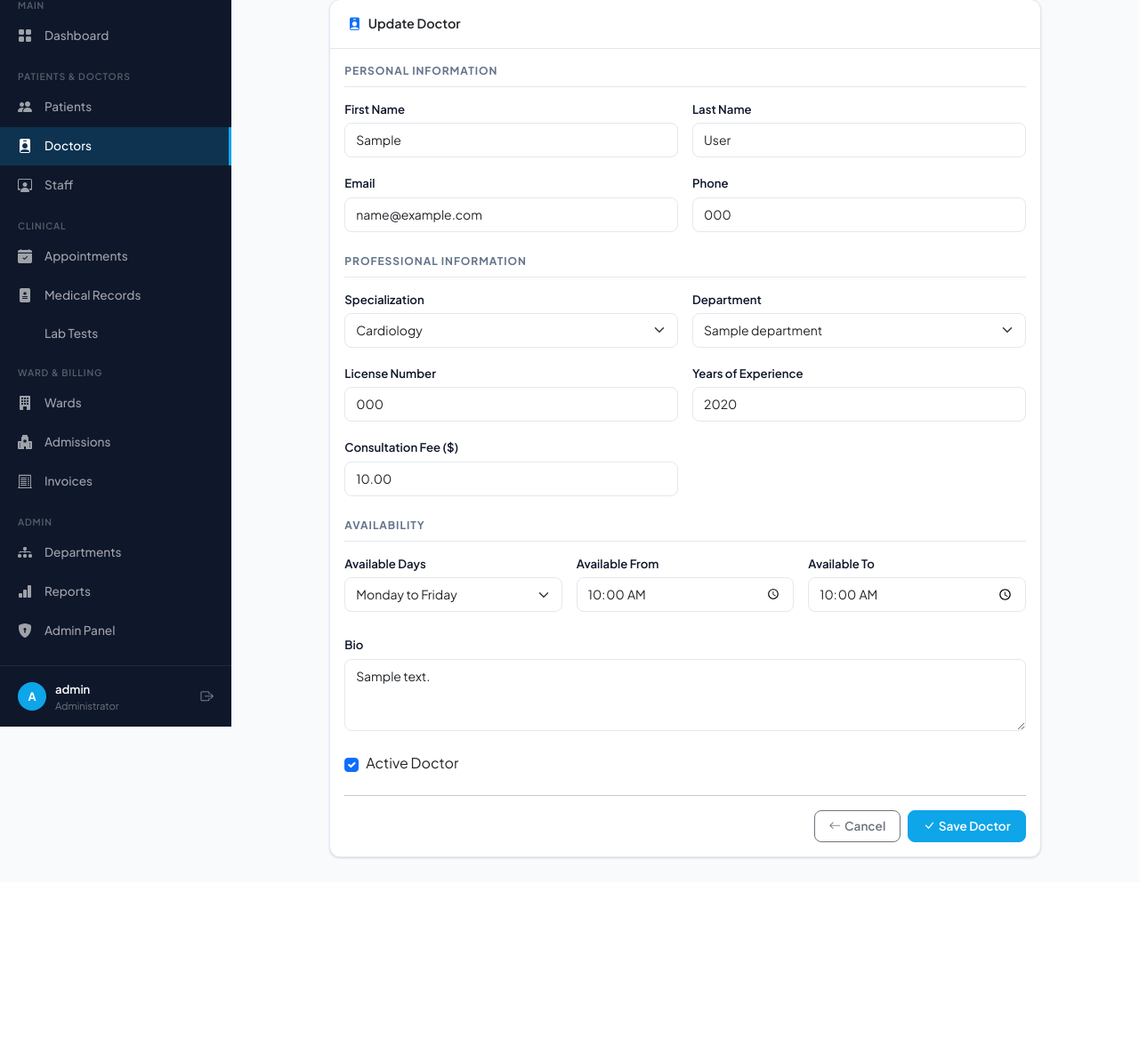
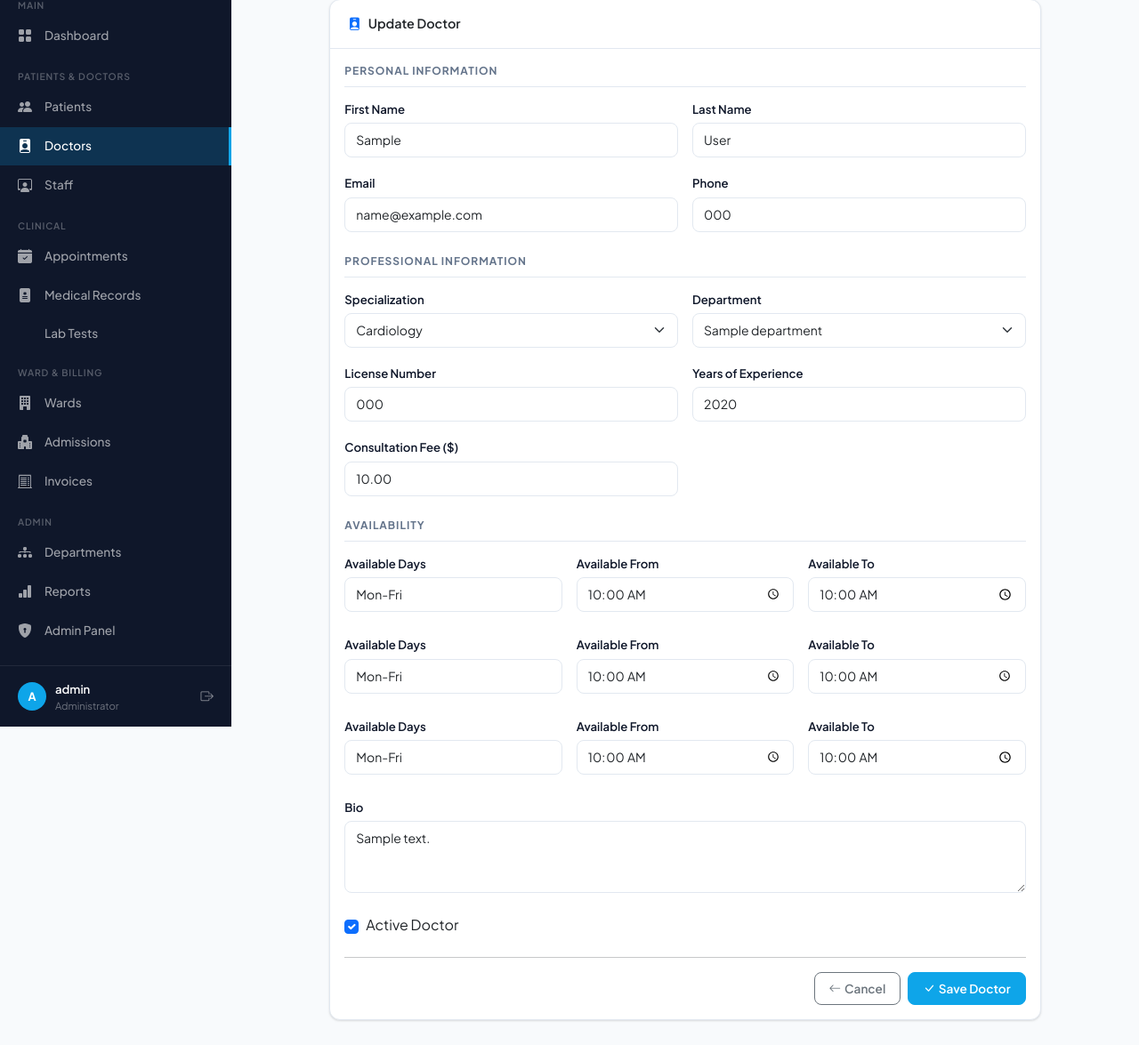
Before and after one commit to zainammar/hospital-management-system, a Django app: page /doctors/1/edit/ in a window 1280 px wide. Shown: the part 113-1288 px from the top of the page at 89% size. Before the commit the page ends 1079 px from the top, so only its background shows below. Run offline with Django 4.2, Linux system fonts and the light colour scheme; a user stored in the database is signed in; tables that the repository leaves empty hold one stand-in row (values such as "Sample post"); some libraries are stand-ins or nearby versions.

Commit message:
Update Doctor Form

```diff
--- a/hospital/forms.py
+++ b/hospital/forms.py
@@ -32,9 +32,12 @@ class DoctorForm(forms.ModelForm):
             'license_number': forms.TextInput(attrs={'class': 'form-control'}),
             'experience_years': forms.NumberInput(attrs={'class': 'form-control'}),
             'consultation_fee': forms.NumberInput(attrs={'class': 'form-control'}),
-            'available_days': forms.Select(attrs={'class': 'form-select'}),
+            'available_days': forms.TextInput(attrs={'class': 'form-control'}),
+            'available_days2': forms.TextInput(attrs={'class': 'form-control'}),
             'available_from': forms.TimeInput(attrs={'class': 'form-control', 'type': 'time'}),
             'available_to': forms.TimeInput(attrs={'class': 'form-control', 'type': 'time'}),
+            'available_from2': forms.TimeInput(attrs={'class': 'form-control', 'type': 'time'}),
+            'available_to2': forms.TimeInput(attrs={'class': 'form-control', 'type': 'time'}),
             'bio': forms.Textarea(attrs={'class': 'form-control', 'rows': 3}),
             'is_active': forms.CheckboxInput(attrs={'class': 'form-check-input'}),
         }
--- a/templates/hospital/doctor_detail.html
+++ b/templates/hospital/doctor_detail.html
@@ -35,7 +35,11 @@
         <div class="info-item"><span class="info-label">⭐ Experience</span><span class="info-value">{{ doctor.experience_years }} years</span></div>
         <div class="info-item"><span class="info-label">💵 Fee</span><span class="info-value">${{ doctor.consultation_fee }}</span></div>
         <div class="info-item"><span class="info-label">📅 Available</span><span class="info-value">{{ doctor.available_days }}</span></div>
+        <div class="info-item"><span class="info-label">📅 Available</span><span class="info-value">{{ doctor.available_days2 }}</span></div>
         <div class="info-item"><span class="info-label">🕐 Hours</span><span class="info-value">{{ doctor.available_from }} – {{ doctor.available_to }}</span></div>
+        <div class="info-item"><span class="info-label">🕐 Hours</span><span class="info-value">{{ doctor.available_from }} – {{ doctor.available_to }}</span></div>
+        <div class="info-item"><span class="info-label">🕐 Hours 2</span><span class="info-value">{{ doctor.available_from2 }} – {{ doctor.available_to }}</span></div>
+        <div class="info-item"><span class="info-label">🕐 Hours 2</span><span class="info-value">{{ doctor.available_from2 }} – {{ doctor.available_to }}</span></div>
         <div class="info-item"><span class="info-label">📅 Joined</span><span class="info-value">{{ doctor.joined_date }}</span></div>
         <div class="info-item">
           <span class="info-label">Status</span>
--- a/templates/hospital/doctor_form.html
+++ b/templates/hospital/doctor_form.html
@@ -41,6 +41,16 @@
             <div class="col-md-4"><label class="form-label">Available To</label>{{ form.available_to }}</div>
           </div>
           <div class="row g-3 mb-4">
+            <div class="col-md-4"><label class="form-label">Available Days</label>{{ form.available_days }}</div>
+            <div class="col-md-4"><label class="form-label">Available From</label>{{ form.available_from }}</div>
+            <div class="col-md-4"><label class="form-label">Available To</label>{{ form.available_to }}</div>
+          </div>
+          <div class="row g-3 mb-4">
+            <div class="col-md-4"><label class="form-label">Available Days</label>{{ form.available_days }}</div>
+            <div class="col-md-4"><label class="form-label">Available From</label>{{ form.available_from }}</div>
+            <div class="col-md-4"><label class="form-label">Available To</label>{{ form.available_to }}</div>
+          </div>
+          <div class="row g-3 mb-4">
             <div class="col-12"><label class="form-label">Bio</label>{{ form.bio }}</div>
             <div class="col-md-6 d-flex align-items-center gap-2 pt-2">{{ form.is_active }}<label class="form-check-label">Active Doctor</label></div>
           </div>
```
Also changed, not shown: db.sqlite3.
